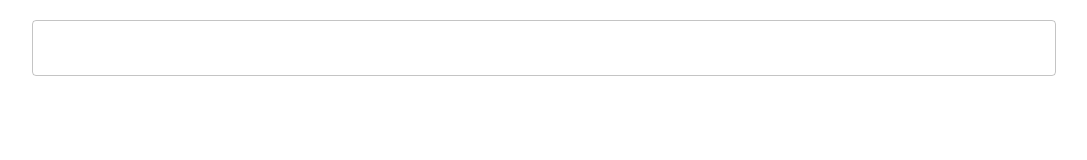
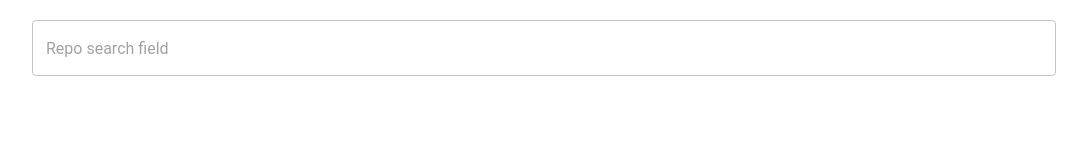
Before and after one commit to aaronjen/repo-search-field, a React (Create React App) app: page / in a window 1280 px wide. Shown: the top 160 px of the page, without its empty margins (96-1183 px from the left). Built offline with nearby package versions, Linux system fonts and the light colour scheme.

Commit message:
add placeholder to text field

```diff
--- a/src/App.js
+++ b/src/App.js
@@ -101,7 +101,6 @@ class App extends PureComponent {
   handleRequestError = (error) => {
     if(axios.isCancel(error)) return;
     const { response } = error;
-    console.log(response);
     if(response.headers['x-ratelimit-remaining'] === "0") {
       this.setState({
         loading: false,
@@ -133,6 +132,7 @@ class App extends PureComponent {
           className="input-field"
           onChange={this.handleChange}
           variant="outlined"
+          placeholder="Repo search field"
         />
         <Table
           data={repos}
```
